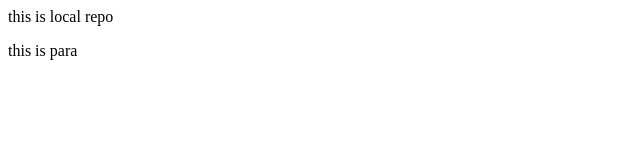
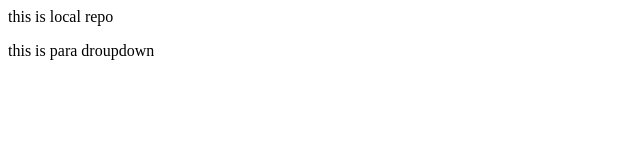
Before and after one commit to dudekullagousiya/localrepo, a plain HTML site: page index.html in a window 1280 px wide. Shown: the full height of the page, 0-640 px from the left. Drawn offline with Linux system fonts and the light colour scheme.

```diff
--- a/index.html
+++ b/index.html
@@ -1,2 +1,2 @@
 <p>this is local repo</p>
-<p>this is para</p>
+<p>this is para droupdown</p>
```
